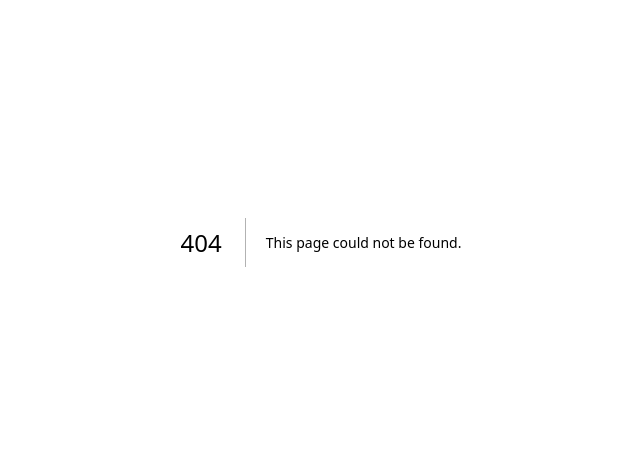
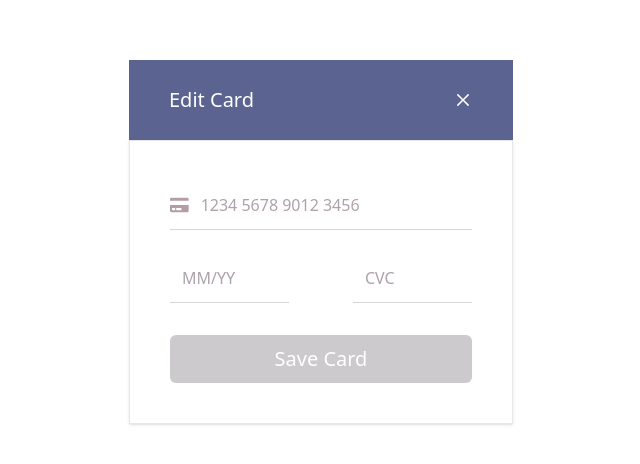
Before and after one commit to rubiyet/prontopilates, a Next.js app: page /editcard in a window 1280 px wide. Before the commit this address had no page. Shown: the part 158-622 px from the top of the page, without its empty margins (319-959 px from the left). Built offline with nearby package versions, Linux system fonts and the light colour scheme.

Commit message:
edit card module added

```diff
--- /dev/null
+++ b/components/editCard.jsx
@@ -0,0 +1,64 @@
+import { useRouter } from "next/router";
+import { useState } from "react";
+import { RxCross2 } from "react-icons/rx";
+import { FaCreditCard } from "react-icons/fa";
+
+
+
+export default function EditCard() {
+  const router = useRouter();
+  const [cardNumber, setCardNumber] = useState();
+  const [cardExpiry, setCardExpiry] = useState("");
+  const [cardCvc, setCardCvc] = useState();
+
+  return (
+    <>
+      <div className="h-screen w-[screen] flex flex-col items-center justify-center">
+        <div className="w-96 m-auto">
+          <div className="h-[80px] bg-[#5B6391] flex items-center justify-between px-10 text-white text-xl font-medium leading-[82px]">
+            <span>Edit Card</span>
+            <RxCross2
+              className="cursor-pointer"
+              onClick={() => router.push("/")}
+            />
+          </div>
+          <div className="border shadow p-10 space-y-8">
+            <div className="grid grid-cols-2 gap-6 gap-x-16">
+              <div className="flex col-span-2 items-center">
+                <FaCreditCard className="text-[#b49da5] text-xl border-b border-[#d8d5d8] h-full" />
+              <input
+                type="number"
+                placeholder="1234 5678 9012 3456"
+                value={cardNumber}
+                onChange={(e) => setCardNumber(e.target.value)}
+                className="w-full border-b border-[#d8d5d8] py-3 px-3 focus:outline-none text-[#330f2f] placeholder:text-[#aea1ac]"
+              />
+              </div>
+              <input
+                type="text"
+                placeholder="MM/YY"
+                value={cardExpiry}
+                onChange={(e) => setCardExpiry(e.target.value)}
+                className="border-b border-[#d8d5d8] py-3 px-3 focus:outline-none text-[#330f2f] placeholder:text-[#aea1ac]"
+              />
+              <input
+                type="number"
+                placeholder="CVC"
+                value={cardCvc}
+                onChange={(e) => setCardCvc(e.target.value)}
+                className="border-b border-[#d8d5d8] py-3 px-3 focus:outline-none text-[#330f2f] placeholder:text-[#aea1ac]"
+              />
+            </div>
+            <button
+            disabled={!cardNumber || !cardExpiry || !cardCvc}
+              className="bg-[#5b6391] text-white rounded-md py-2.5 flex justify-center items-center text-xl space-x-3 w-full disabled:bg-[#cdcacd]"
+              onClick={() => setRegistrationSuccess(true)}
+            >
+              <span>Save Card</span>
+            </button>
+          </div>
+        </div>
+      </div>
+    </>
+  );
+}
--- /dev/null
+++ b/pages/editcard.jsx
@@ -0,0 +1,5 @@
+import EditCardComponent from "@/components/editCard";
+
+export default function EditCard() {
+  return <EditCardComponent />;
+}
```
